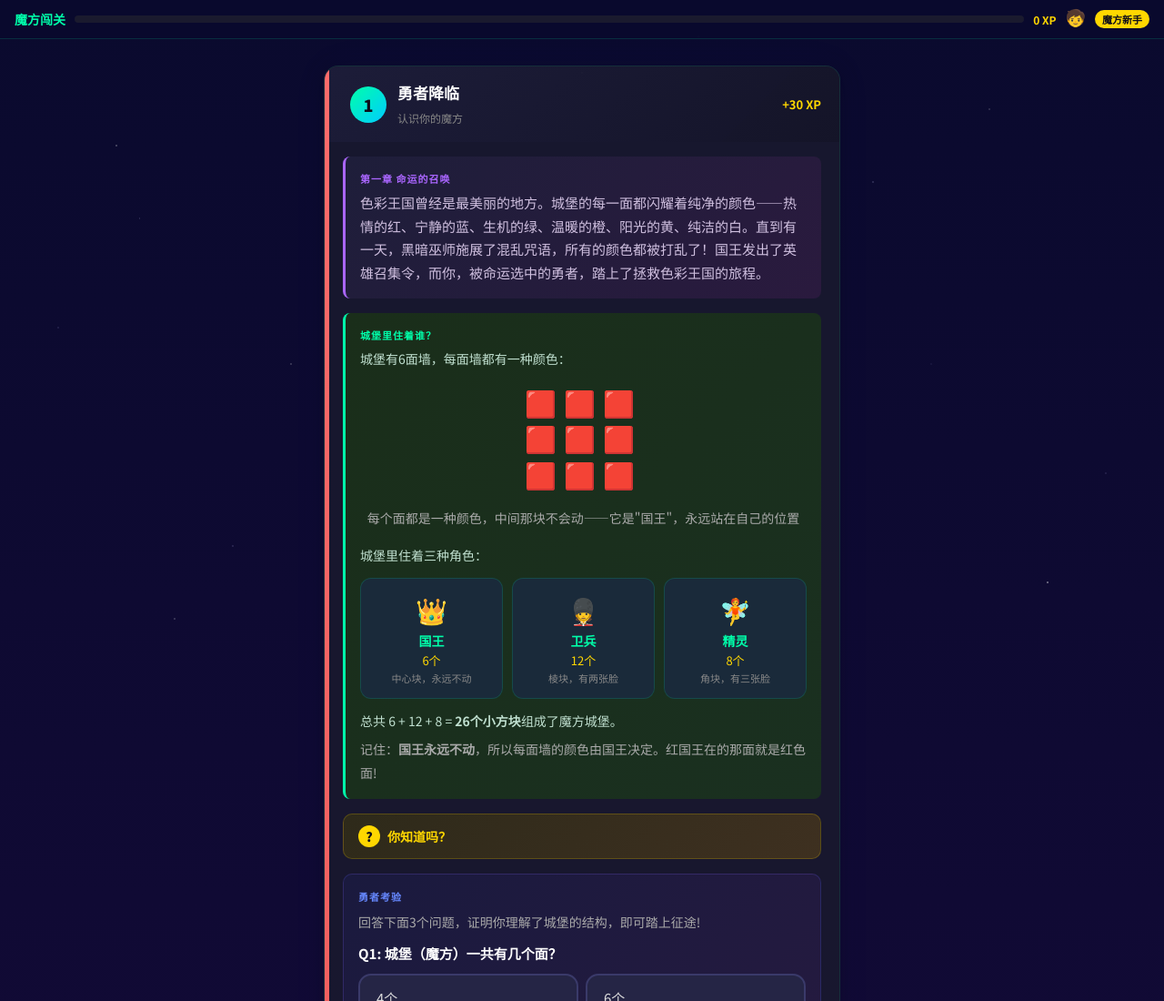
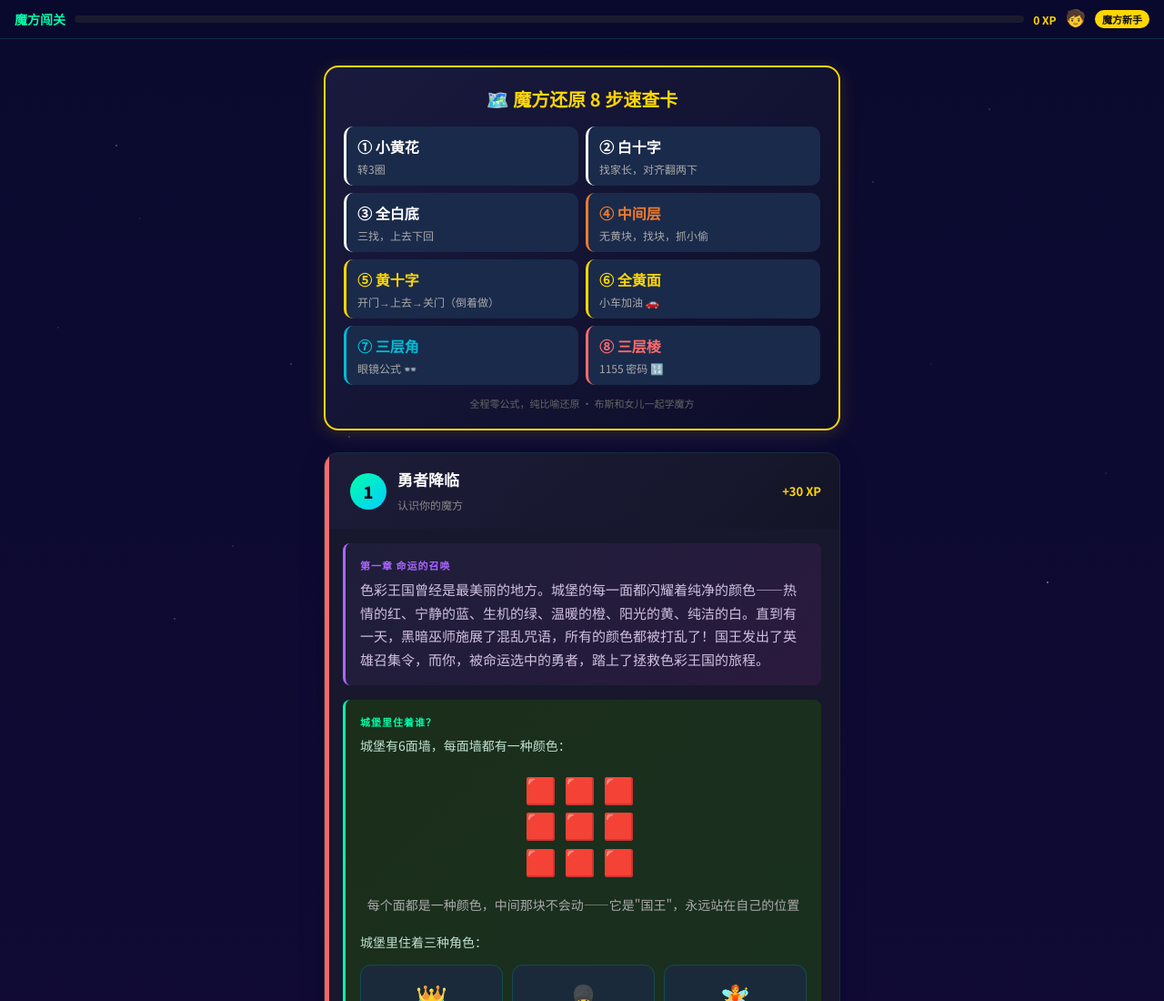
Before and after one commit to busilb/rubik-tutorial, a plain HTML site: page index.html in a window 1280 px wide. Shown: the top 1100 px of the page at 91% size. Drawn offline with Linux system fonts and the light colour scheme.

Commit message:
add 8-step speed reference card at top

```diff
--- a/index.html
+++ b/index.html
@@ -386,6 +386,47 @@ main{max-width:600px;margin:0 auto;padding:72px 16px 24px;position:relative;z-in
 </div>
 
 <main>
+
+<!-- 8步速查卡 -->
+<div style="background:linear-gradient(135deg,#1a1a3e,#0d0d2a);border:2px solid #ffd700;border-radius:16px;padding:20px;margin-bottom:24px;box-shadow:0 4px 20px rgba(255,215,0,0.15);">
+  <h2 style="text-align:center;color:#ffd700;margin:0 0 16px;font-size:20px;">🗺️ 魔方还原 8 步速查卡</h2>
+  <div style="display:grid;grid-template-columns:1fr 1fr;gap:8px;">
+    <div style="background:#1a2a4a;padding:10px 12px;border-radius:10px;border-left:3px solid #fff;">
+      <span style="color:#fff;font-weight:700;">① 小黄花</span>
+      <p style="color:#aaa;font-size:12px;margin:4px 0 0;">转3圈</p>
+    </div>
+    <div style="background:#1a2a4a;padding:10px 12px;border-radius:10px;border-left:3px solid #fff;">
+      <span style="color:#fff;font-weight:700;">② 白十字</span>
+      <p style="color:#aaa;font-size:12px;margin:4px 0 0;">找家长，对齐翻两下</p>
+    </div>
+    <div style="background:#1a2a4a;padding:10px 12px;border-radius:10px;border-left:3px solid #fff;">
+      <span style="color:#fff;font-weight:700;">③ 全白底</span>
+      <p style="color:#aaa;font-size:12px;margin:4px 0 0;">三找，上去下回</p>
+    </div>
+    <div style="background:#1a2a4a;padding:10px 12px;border-radius:10px;border-left:3px solid #ed7b2f;">
+      <span style="color:#ed7b2f;font-weight:700;">④ 中间层</span>
+      <p style="color:#aaa;font-size:12px;margin:4px 0 0;">无黄块，找块，抓小偷</p>
+    </div>
+    <div style="background:#1a2a4a;padding:10px 12px;border-radius:10px;border-left:3px solid #ffd700;">
+      <span style="color:#ffd700;font-weight:700;">⑤ 黄十字</span>
+      <p style="color:#aaa;font-size:12px;margin:4px 0 0;">开门→上去→关门（倒着做）</p>
+    </div>
+    <div style="background:#1a2a4a;padding:10px 12px;border-radius:10px;border-left:3px solid #ffd700;">
+      <span style="color:#ffd700;font-weight:700;">⑥ 全黄面</span>
+      <p style="color:#aaa;font-size:12px;margin:4px 0 0;">小车加油 🚗</p>
+    </div>
+    <div style="background:#1a2a4a;padding:10px 12px;border-radius:10px;border-left:3px solid #00bcd4;">
+      <span style="color:#00bcd4;font-weight:700;">⑦ 三层角</span>
+      <p style="color:#aaa;font-size:12px;margin:4px 0 0;">眼镜公式 👓</p>
+    </div>
+    <div style="background:#1a2a4a;padding:10px 12px;border-radius:10px;border-left:3px solid #ff6b6b;">
+      <span style="color:#ff6b6b;font-weight:700;">⑧ 三层棱</span>
+      <p style="color:#aaa;font-size:12px;margin:4px 0 0;">1155 密码 🔢</p>
+    </div>
+  </div>
+  <p style="text-align:center;color:#666;font-size:11px;margin:12px 0 0;">全程零公式，纯比喻还原 · 布斯和女儿一起学魔方</p>
+</div>
+
 
 <!-- ======== Level 1: 勇者降临 ======== -->
 <div class="level-card active" id="lv1" data-level="1">
```
